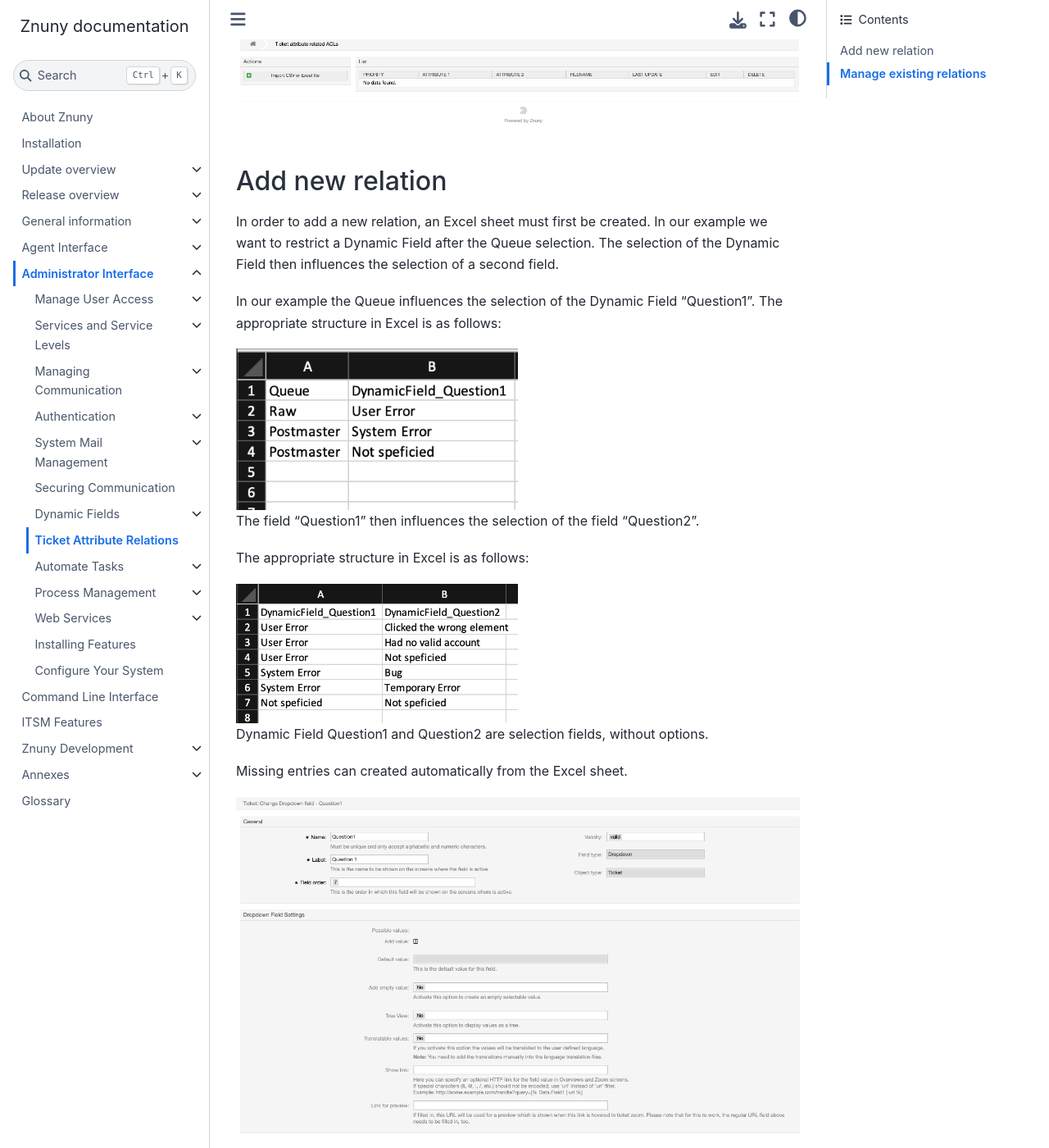
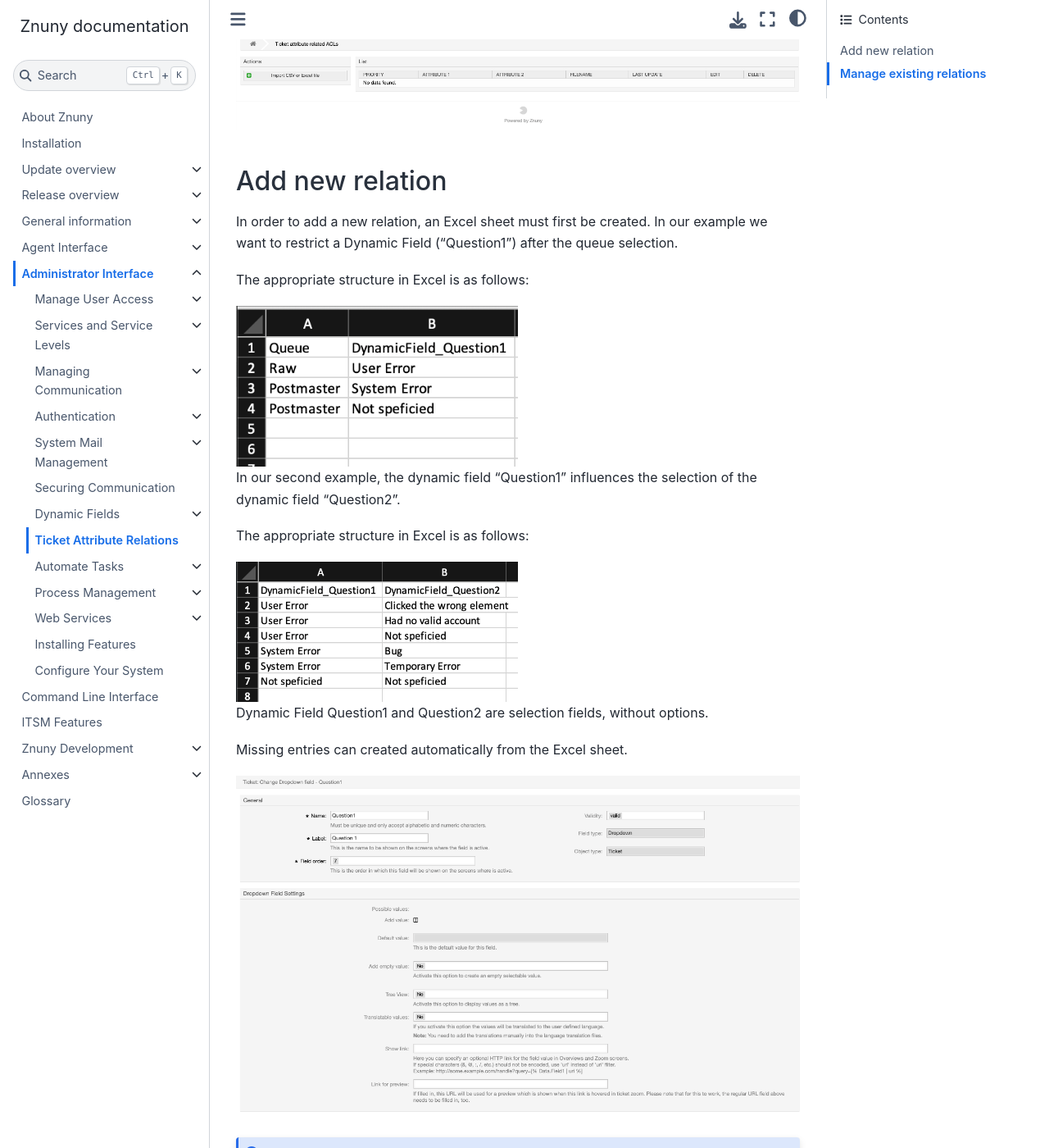
Before and after one commit to znuny/manual, a Sphinx documentation site: the page built from source/admin/ticketattributerelations/index.rst, in a window 1280 px wide and 1400 px high, scrolled down 1015 px. Shown: the whole window at 82% size. Built offline with Sphinx 7.4.7 and the Sphinx Book theme 1.1.4, drawn with Linux system fonts in a browser that asks for light colours; some of the changed text lies outside the part shown.

Commit message:
TicketAttributeRelations: explanation fixed

```diff
--- a/source/admin/ticketattributerelations/index.rst
+++ b/source/admin/ticketattributerelations/index.rst
@@ -41,10 +41,8 @@
 ********************************************
 
 In order to add a new relation, an Excel sheet must first be created.
-In our example we want to restrict a Dynamic Field after the Queue selection.
-The selection of the Dynamic Field then influences the selection of a second field.
+In our example we want to restrict a Dynamic Field ("Question1") after the queue selection.
 
-In our example the Queue influences the selection of the Dynamic Field "Question1".
 The appropriate structure in Excel is as follows:
 
 .. image:: images/tar_rule1.png
@@ -52,7 +50,7 @@
          :width: 50%
 
 
-The field "Question1" then influences the selection of the field "Question2".
+In our second example, the dynamic field "Question1" influences the selection of the dynamic field "Question2".
 
 The appropriate structure in Excel is as follows:
 
@@ -72,7 +70,7 @@
 
 .. note:: You need to create a document for each relation. Our example needs two Excel sheets.
 
-Upload the Excel/CSV relations files and set the checkmark for "add missing possible dynamic field values".
+Upload the Excel/CSV relations files and scheck for "Add missing possible dynamic field values".
 
 .. note:: The priority sets the execution order for your rules. You can change it later, if needed.
 
```
